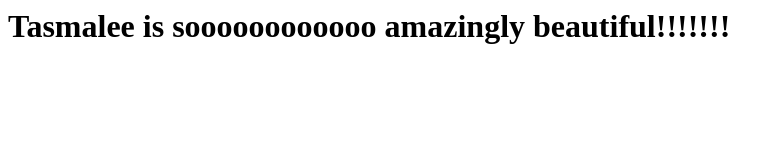
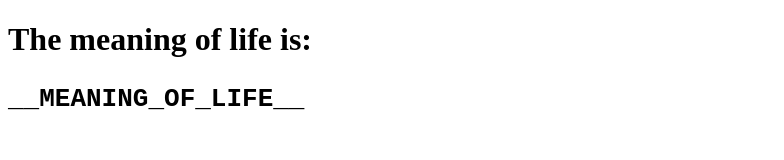
Before and after one commit to Tjommiboy/PUSH_PULL, a website: page index.html in a window 1280 px wide. Shown: the whole page, without its empty margins (0-784 px from the left). Drawn offline with Linux system fonts and the light colour scheme.

Commit message:
new indexfile

```diff
--- a/index.html
+++ b/index.html
@@ -1,8 +1,15 @@
-<html>
+<!DOCTYPE html>
+<html lang="en">
   <head>
+    <meta charset="UTF-8" />
+    <meta http-equiv="X-UA-Compatible" content="IE=edge" />
+    <meta name="viewport" content="width=device-width, initial-scale=1.0" />
     <title>GitHub Pages Demo</title>
   </head>
   <body>
-    <h1>Tasmalee is soooooooooooo amazingly beautiful!!!!!!!</h1>
+    <h1>
+      The meaning of life is:
+      <pre>__MEANING_OF_LIFE__</pre>
+    </h1>
   </body>
 </html>
```
